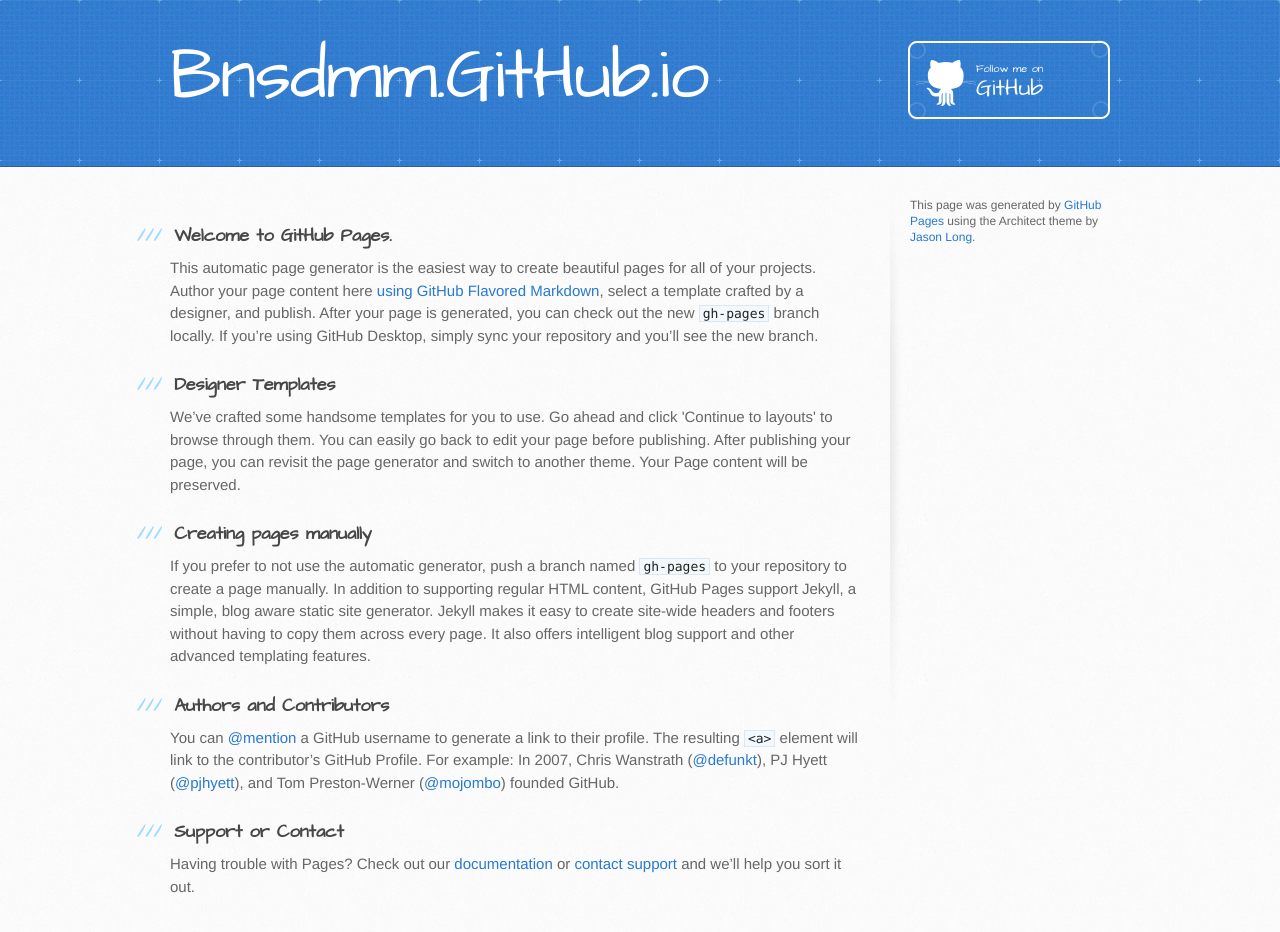
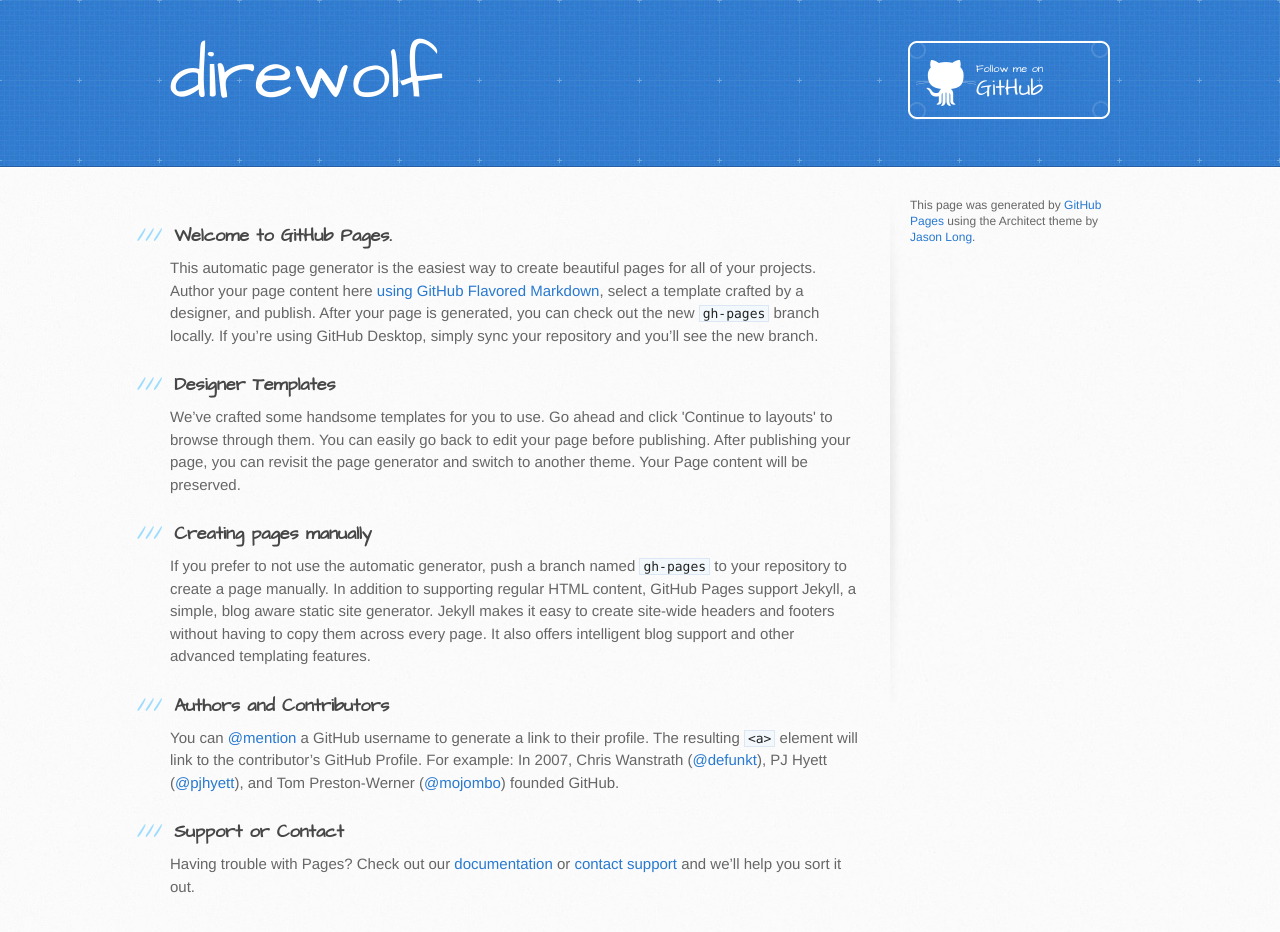
Before and after one commit to bnsdmm/bnsdmm.github.io, a plain HTML site: page index.html in a window 1280 px wide. Drawn offline with Linux system fonts and the light colour scheme.

Commit message:
Update index.html

```diff
--- a/index.html
+++ b/index.html
@@ -19,7 +19,7 @@
   <body>
     <header>
       <div class="inner">
-        <h1>Bnsdmm.GitHub.io</h1>
+        <h1>direwolf</h1>
         <h2></h2>
         <a href="https://github.com/bnsdmm" class="button"><small>Follow me on</small> GitHub</a>
       </div>
```
